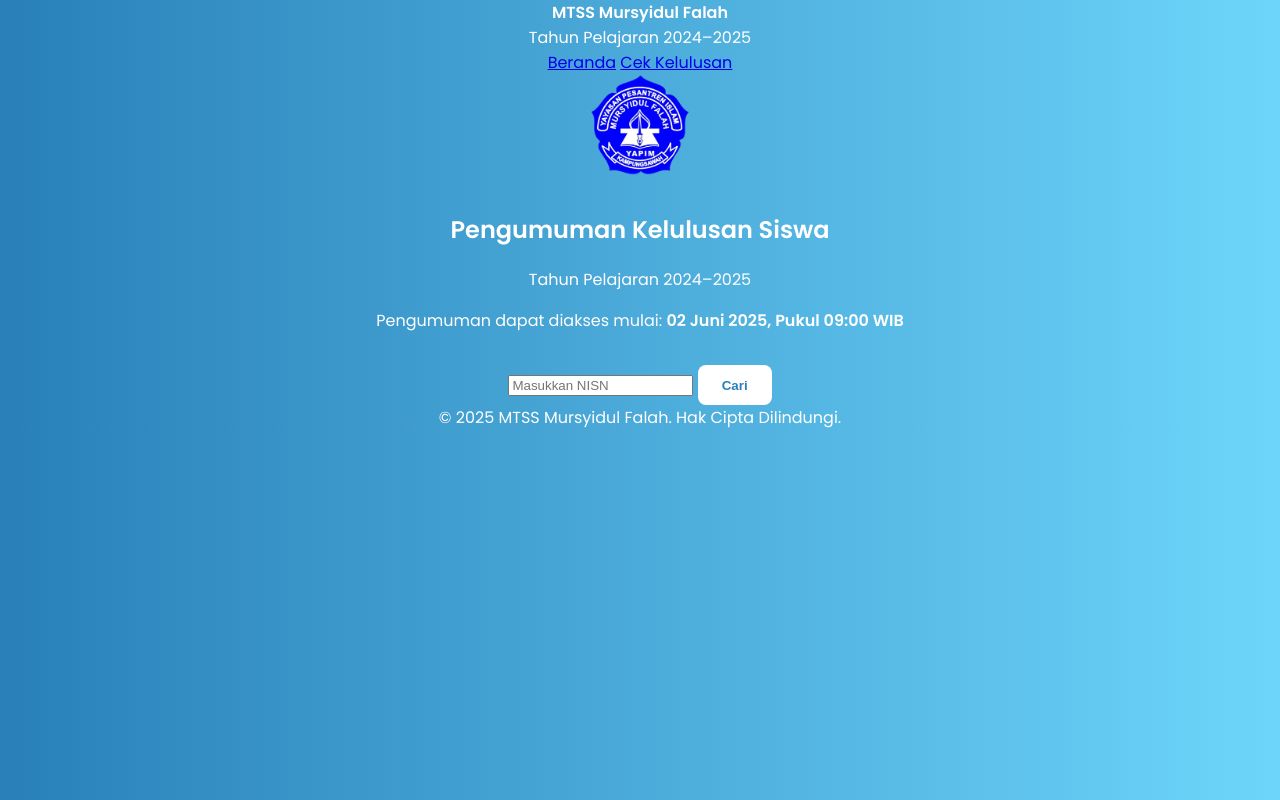
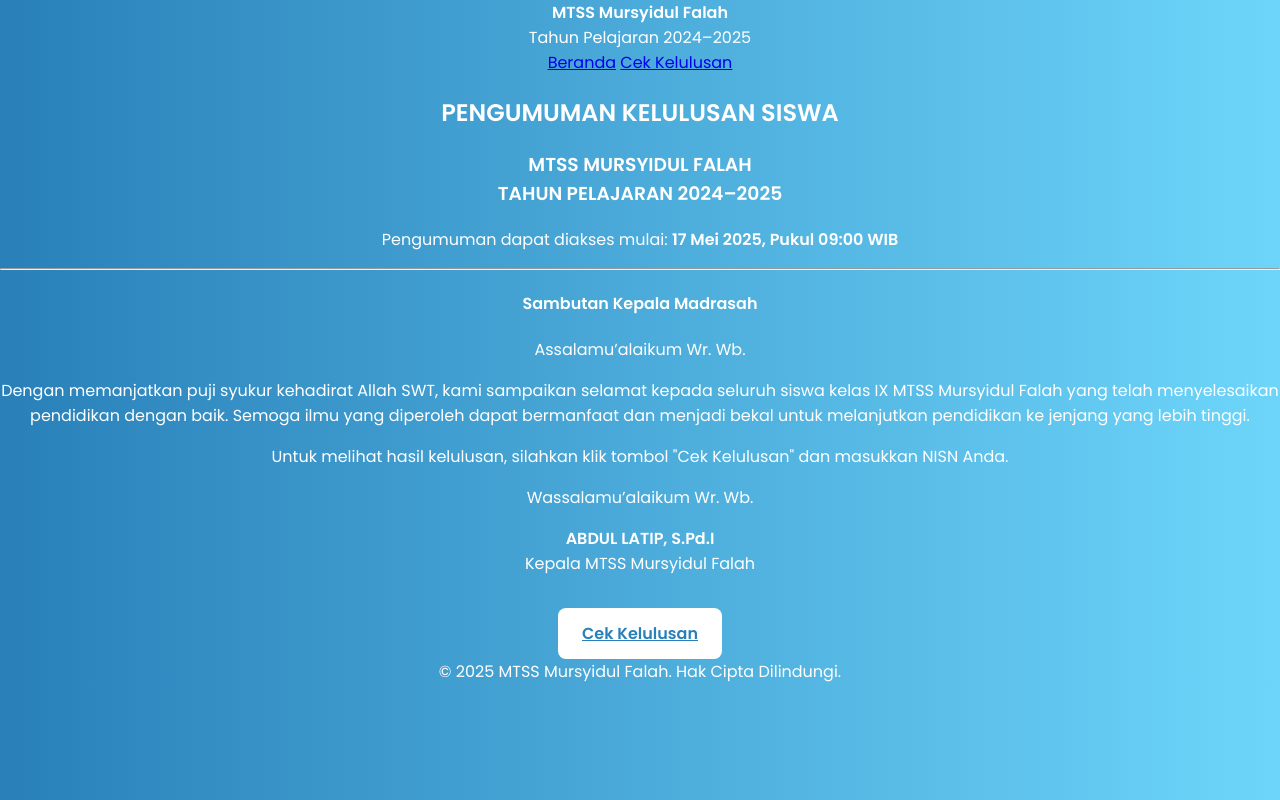
Before and after one commit to mtssmursyidulfalah/Kelulusan_Murfal, a plain HTML site: page index.html in a window 1280 px wide. Drawn offline with Linux system fonts and the light colour scheme.

Commit message:
Update index.html

```diff
--- a/index.html
+++ b/index.html
@@ -3,7 +3,7 @@
 <head>
   <meta charset="UTF-8" />
   <meta name="viewport" content="width=device-width, initial-scale=1.0" />
-  <title>Cek Kelulusan</title>
+  <title>Pengumuman Kelulusan</title>
   <link href="https://fonts.googleapis.com/css2?family=Poppins:wght@400;600&display=swap" rel="stylesheet">
   <link rel="stylesheet" href="assets/style.css" />
 </head>
@@ -20,21 +20,25 @@
   </nav>
 
   <div class="card">
-    <img src="assets/logo.png" alt="Logo Sekolah" style="width: 100px; margin-bottom: 10px;">
-    <h2>Pengumuman Kelulusan Siswa</h2>
-    <p>Tahun Pelajaran 2024–2025</p>
-    <p>Pengumuman dapat diakses mulai: <strong>02 Juni 2025, Pukul 09:00 WIB</strong></p>
-    <form id="form-cek">
-      <input type="text" id="nisn" placeholder="Masukkan NISN" required />
-      <button type="submit" class="btn">Cari</button>
-    </form>
-    <div id="hasil" class="hasil"></div>
+    <h2 class="judul">PENGUMUMAN KELULUSAN SISWA</h2>
+    <h3>MTSS MURSYIDUL FALAH<br/>TAHUN PELAJARAN 2024–2025</h3>
+    <p>Pengumuman dapat diakses mulai: <strong>17 Mei 2025, Pukul 09:00 WIB</strong></p>
+    <hr />
+    <h4>Sambutan Kepala Madrasah</h4>
+    <p>Assalamu’alaikum Wr. Wb.</p>
+    <p>
+      Dengan memanjatkan puji syukur kehadirat Allah SWT, kami sampaikan selamat kepada seluruh siswa kelas IX MTSS Mursyidul Falah yang telah menyelesaikan pendidikan dengan baik. Semoga ilmu yang diperoleh dapat bermanfaat dan menjadi bekal untuk melanjutkan pendidikan ke jenjang yang lebih tinggi.
+    </p>
+    <p>
+      Untuk melihat hasil kelulusan, silahkan klik tombol "Cek Kelulusan" dan masukkan NISN Anda.
+    </p>
+    <p>Wassalamu’alaikum Wr. Wb.</p>
+    <p><strong>ABDUL LATIP, S.Pd.I</strong><br />Kepala MTSS Mursyidul Falah</p>
+    <a href="cek.html" class="btn">Cek Kelulusan</a>
   </div>
 
   <footer>
     © 2025 MTSS Mursyidul Falah. Hak Cipta Dilindungi.
   </footer>
-
-  <script src="script.js"></script>
 </body>
 </html>
```
